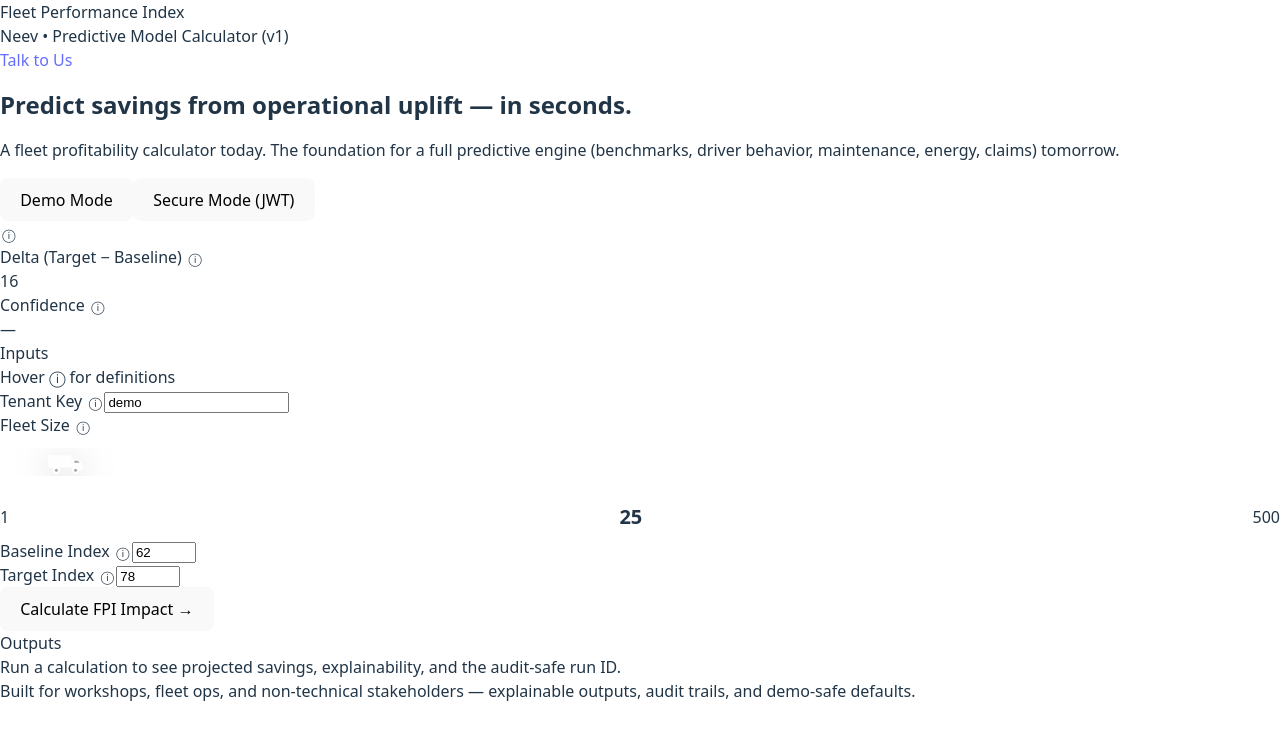
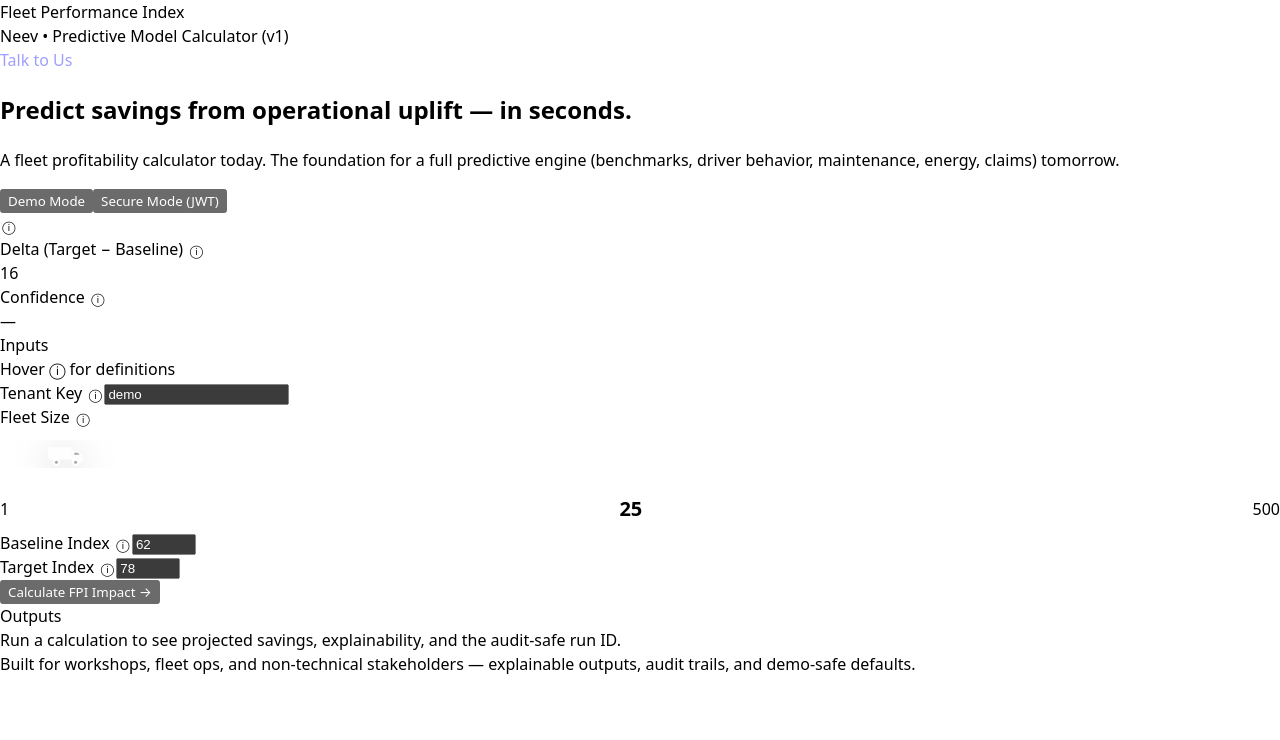
Before and after one commit to compilechain/fpi, a React (Vite) app: page / in a window 1280 px wide. Shown: the top 740 px of the page. Built offline with nearby package versions, Linux system fonts and the light colour scheme.

Commit message:
Fix global theme: stop forcing dark scheme/background

```diff
--- a/src/index.css
+++ b/src/index.css
@@ -1,12 +1,7 @@
 :root {
-  font-family: system-ui, Avenir, Helvetica, Arial, sans-serif;
+  font-family: system-ui, -apple-system, Segoe UI, Roboto, Helvetica, Arial, sans-serif;
   line-height: 1.5;
   font-weight: 400;
-
-  /* Keep your dark aesthetic */
-  color-scheme: light dark;
-  color: rgba(255, 255, 255, 0.87);
-  background-color: #242424;
 
   font-synthesis: none;
   text-rendering: optimizeLegibility;
@@ -14,57 +9,21 @@
   -moz-osx-font-smoothing: grayscale;
 }
 
-/* Links */
-a {
-  font-weight: 500;
-  color: #646cff;
-  text-decoration: inherit;
-}
-a:hover {
-  color: #535bf2;
-}
-
-/* IMPORTANT: remove flex-centering which causes “corner gap” / centered app */
 body {
   margin: 0;
   min-width: 320px;
   min-height: 100vh;
 }
 
-/* Let App.css control layout, not global h1 */
-h1 {
-  line-height: 1.1;
+/* Keep links sane; your App.css can override if needed */
+a {
+  text-decoration: inherit;
 }
 
-/* Buttons (keep your defaults) */
+/* Keep button defaults minimal; App.css already styles your pills/run button */
 button {
-  border-radius: 8px;
-  border: 1px solid transparent;
-  padding: 0.6em 1.2em;
-  font-size: 1em;
-  font-weight: 500;
   font-family: inherit;
-  background-color: #1a1a1a;
-  cursor: pointer;
-  transition: border-color 0.25s;
 }
-button:hover {
-  border-color: #646cff;
+.neo-bg {
+  color-scheme: dark;
 }
-button:focus,
-button:focus-visible {
-  outline: 4px auto -webkit-focus-ring-color;
-}
-
-@media (prefers-color-scheme: light) {
-  :root {
-    color: #213547;
-    background-color: #ffffff;
-  }
-  a:hover {
-    color: #747bff;
-  }
-  button {
-    background-color: #f9f9f9;
-  }
-}
```
